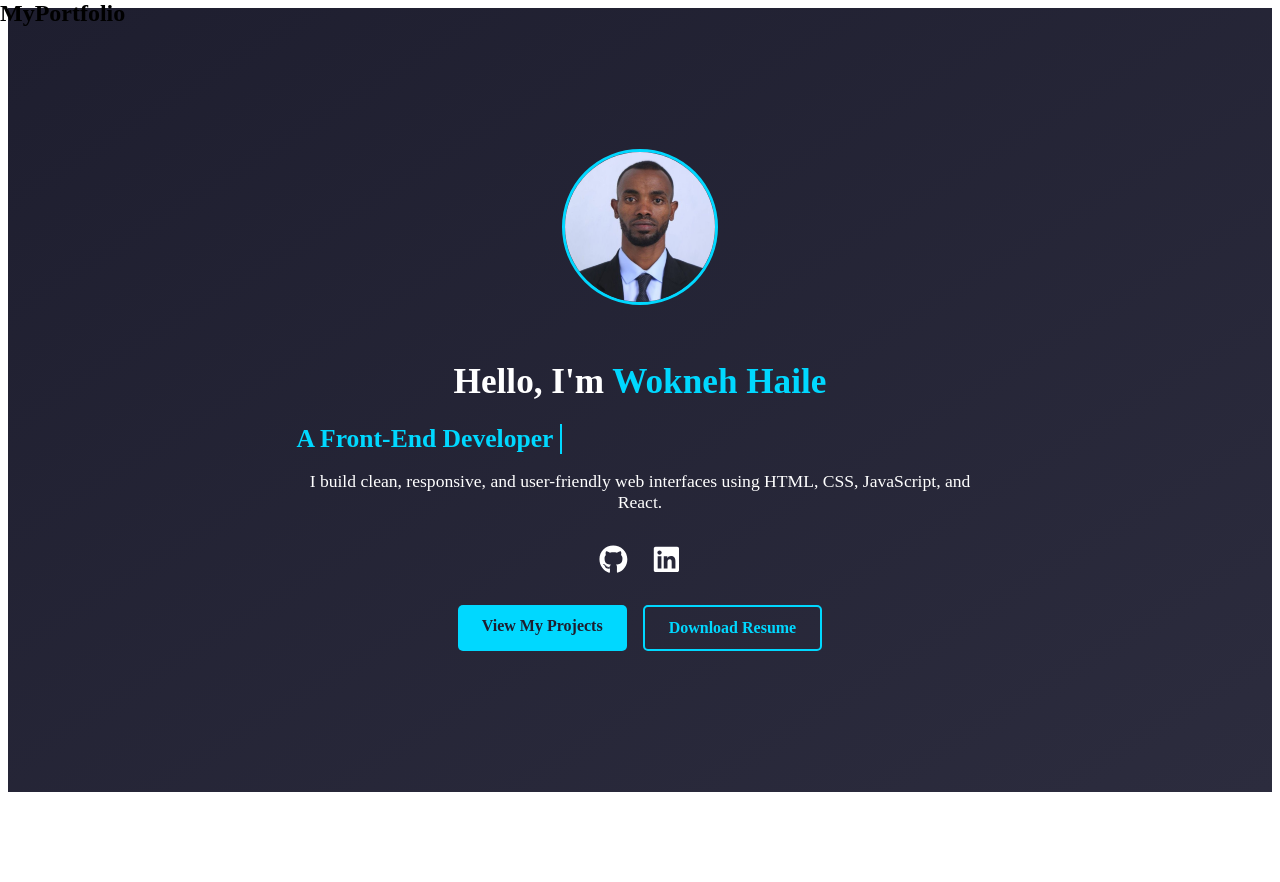
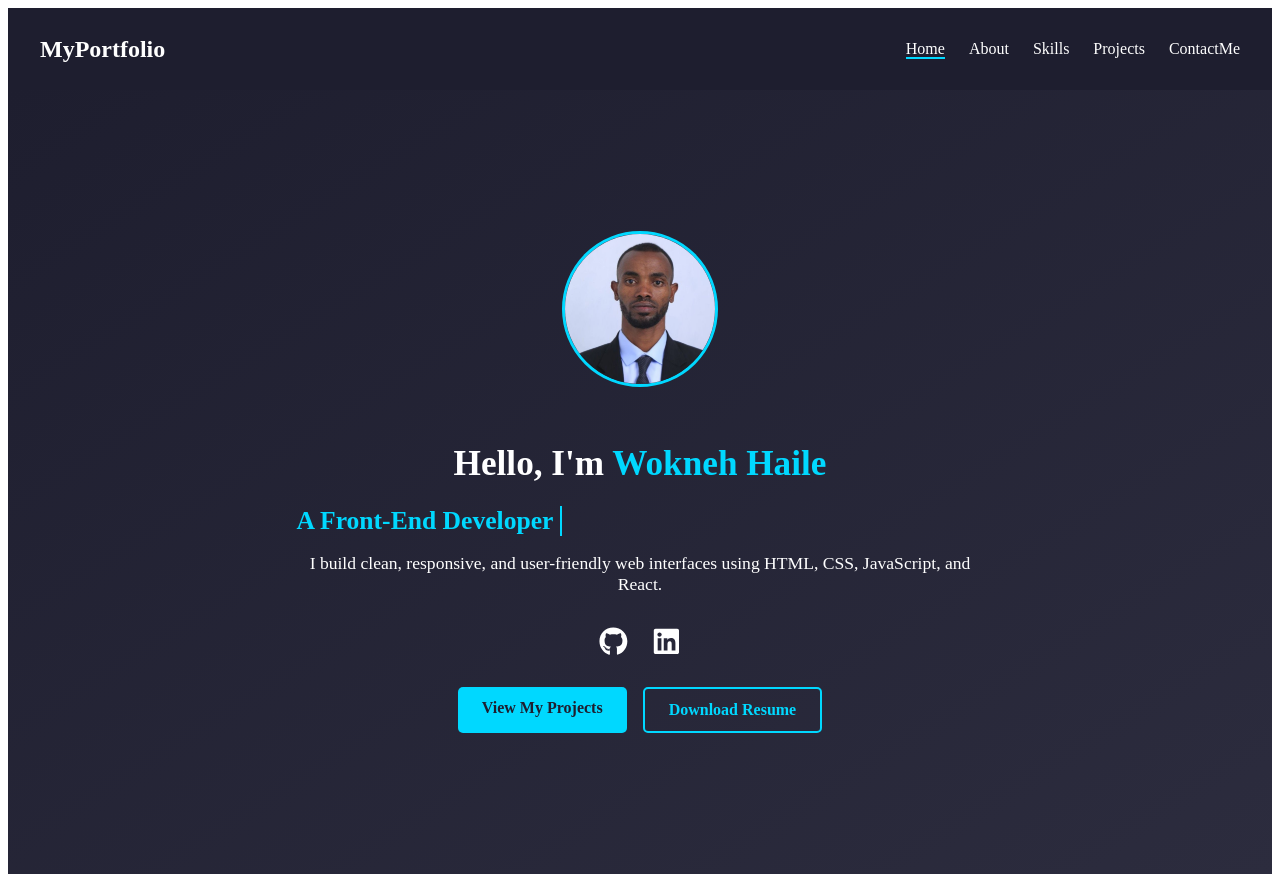
Before and after one commit to worknehhaile/portfolio, a React (Vite) app: page / in a window 1280 px wide. Before the commit the page ends 800 px from the top, so only its background shows below. Built offline with nearby package versions, Linux system fonts and the light colour scheme.

Commit message:
third test

```diff
--- a/src/components/NavBar.module.css
+++ b/src/components/NavBar.module.css
@@ -1,9 +1,13 @@
 .navbar {
-  position: fixed;
-  top: 0;
-  left: 0;
-  width: 100%;
-  z-index: 1000;
+  display: flex;
+  justify-content: space-between;
+  align-items: center;
+  background-color: #1e1e2f;
+  padding: 1rem 2rem;
+  color: white;
+  position: relative;
+  z-index: 10;
+  /* position: fixed; */
 }
 
 .logo {
@@ -11,18 +15,11 @@
   font-weight: bold;
 }
 
+/* Default nav for desktop */
 .navLinks {
-  position: fixed;
-  top: 60px; /* Adjust depending on navbar height */
-  left: 0;
-  width: 100%;
-  background-color: #1e1e2f;
-  flex-direction: column;
-  align-items: center;
-  gap: 1rem;
-  padding: 1rem 0;
-  display: none;
-  z-index: 999;
+  list-style: none;
+  display: flex;
+  gap: 1.5rem;
 }
 
 .navLinks li a {
@@ -40,6 +37,7 @@
   color: #00d8ff;
   border-bottom: 2px solid #00d8ff;
 }
+
 /* Hamburger menu */
 .hamburger {
   display: none;
@@ -47,17 +45,32 @@
   cursor: pointer;
   gap: 5px;
 }
+
+.bar,
+.barOpen {
+  width: 25px;
+  height: 3px;
+  background-color: white;
+  transition: all 0.3s ease;
+}
+
 /* Responsive nav menu for mobile */
 @media (max-width: 768px) {
   .hamburger {
     display: flex;
   }
-  .bar,
-  .barOpen {
-    width: 25px;
-    height: 3px;
-    background-color: white;
-    transition: all 0.3s ease;
+
+  .navLinks {
+    position: absolute;
+    top: 100%;
+    left: 0;
+    background-color: #1e1e2f;
+    width: 100%;
+    flex-direction: column;
+    align-items: center;
+    gap: 1rem;
+    display: none;
+    padding: 1rem 0;
   }
 
   .navLinks.show {
```
